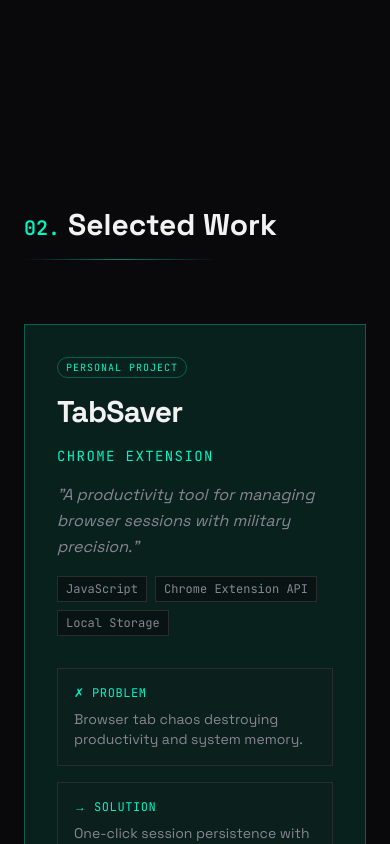
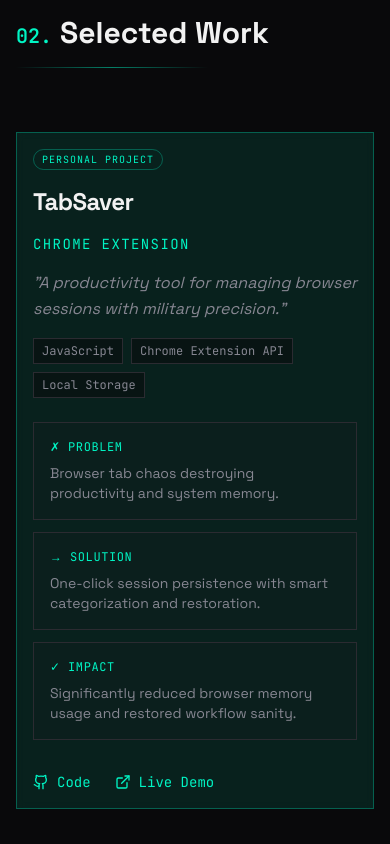
Before and after one commit to SamisDone/SS-Portfolio, a React (Vite) app: page / in a window 390 px wide. Shown: the part 2800-3644 px from the top of the page. Built offline with nearby package versions, Linux system fonts and the light colour scheme; the HTML template or start-up script is replaced by a standard one.

Commit message:
Fix mobile UI responsiveness in projects and other sections

```diff
--- a/src/components/projects/ProjectCard.tsx
+++ b/src/components/projects/ProjectCard.tsx
@@ -75,7 +75,7 @@ export function ProjectCard({ project, index }: { project: Project; index: numbe
       initial="hidden"
       animate={isCardInView ? "visible" : "hidden"}
       variants={cardVariants}
-      className={`relative grid md:grid-cols-3 gap-8 p-8 border ${styles.border} ${styles.bg} backdrop-blur-sm rounded-sm overflow-hidden project-card mb-12 group`}
+      className={`relative grid md:grid-cols-3 gap-6 md:gap-8 p-4 sm:p-6 md:p-8 border ${styles.border} ${styles.bg} backdrop-blur-sm rounded-sm overflow-hidden project-card mb-8 md:mb-12 group`}
     >
       {/* Interactive Scanline Overlay (Only visible on hover) */}
       <motion.div
@@ -101,7 +101,7 @@ export function ProjectCard({ project, index }: { project: Project; index: numbe
           initial={{ opacity: 0, y: 10 }}
           animate={isCardInView ? { opacity: 1, y: 0 } : {}}
           transition={{ delay: index * 0.1 + 0.4 }}
-          className="text-3xl font-bold tracking-tight"
+          className="text-2xl md:text-3xl font-bold tracking-tight"
         >
           {project.title}
         </motion.h3>
@@ -141,7 +141,7 @@ export function ProjectCard({ project, index }: { project: Project; index: numbe
 
       {/* Problem → Solution → Impact */}
       <div className="md:col-span-2 space-y-4 relative z-10">
-        <div className="grid md:grid-cols-3 gap-4">
+        <div className="grid sm:grid-cols-2 md:grid-cols-3 gap-3 md:gap-4">
           {[
             { label: 'Problem', text: project.problem, icon: '✗' },
             { label: 'Solution', text: project.solution, icon: '→' },
--- a/src/components/sections/About.tsx
+++ b/src/components/sections/About.tsx
@@ -51,7 +51,7 @@ export function About() {
   const y = useTransform(scrollYProgress, [0, 1], [50, -50])
 
   return (
-    <section id="about" className="py-32 px-6 relative overflow-hidden" ref={ref}>
+    <section id="about" className="py-16 md:py-32 px-4 md:px-6 relative overflow-hidden" ref={ref}>
       <motion.div style={{ y }} className="max-w-6xl mx-auto">
         <SectionHeader
           number="01"
--- a/src/components/sections/Experience.tsx
+++ b/src/components/sections/Experience.tsx
@@ -95,7 +95,7 @@ export function Experience() {
   const y = useTransform(scrollYProgress, [0, 1], [70, -70])
 
   return (
-    <section id="experience" className="py-32 px-6 relative overflow-hidden" ref={ref}>
+    <section id="experience" className="py-16 md:py-32 px-4 md:px-6 relative overflow-hidden" ref={ref}>
       <motion.div style={{ y }} className="max-w-6xl mx-auto">
         <SectionHeader
           number="04"
--- a/src/components/sections/Projects.tsx
+++ b/src/components/sections/Projects.tsx
@@ -126,7 +126,7 @@ export function Projects() {
   const y = useTransform(scrollYProgress, [0, 1], [100, -100])
 
   return (
-    <section id="projects" className="py-32 px-6 relative" ref={ref}>
+    <section id="projects" className="py-16 md:py-32 px-4 md:px-6 relative" ref={ref}>
       <motion.div style={{ y }} className="max-w-6xl mx-auto">
         <SectionHeader
           number="02"
@@ -137,7 +137,7 @@ export function Projects() {
         />
 
         {/* Projects Grid */}
-        <div className="space-y-32">
+        <div className="space-y-16 md:space-y-32">
           {projects.map((project, index) => (
             <ProjectCard key={project.title} project={project} index={index} />
           ))}
--- a/src/components/sections/Skills.tsx
+++ b/src/components/sections/Skills.tsx
@@ -80,7 +80,7 @@ export function Skills() {
   const y = useTransform(scrollYProgress, [0, 1], [60, -60])
 
   return (
-    <section id="skills" className="py-32 px-6 relative bg-muted/20 overflow-hidden" ref={ref}>
+    <section id="skills" className="py-16 md:py-32 px-4 md:px-6 relative bg-muted/20 overflow-hidden" ref={ref}>
       <motion.div style={{ y }} className="max-w-6xl mx-auto">
         {/* Section Header */}
         <motion.div
```
